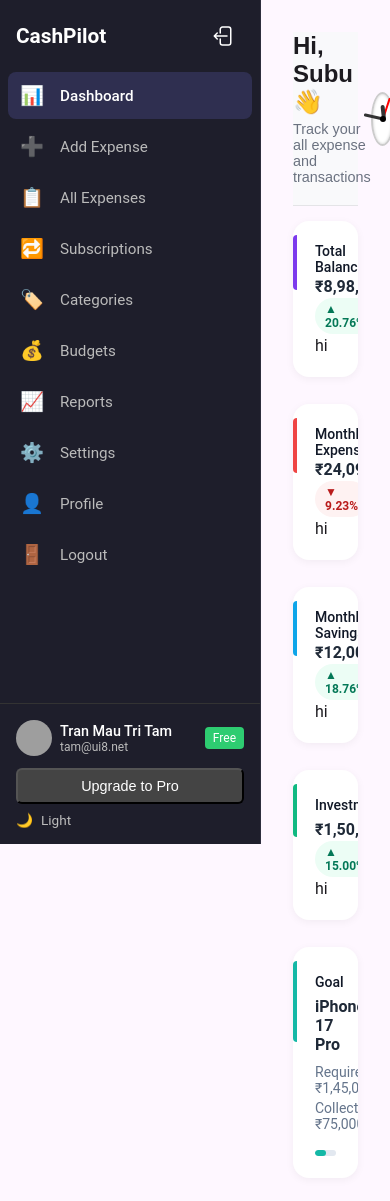
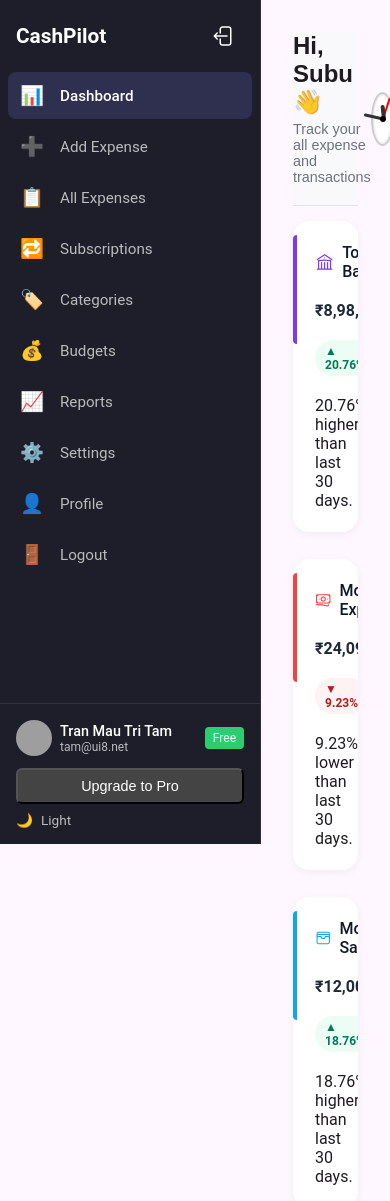
Before and after one commit to Surajpr21/CashPilot, a React (Create React App) app: page /dashboard in a window 390 px wide. Built offline with nearby package versions, Linux system fonts and the light colour scheme; grey boxes are pictures that could not be loaded.

Commit message:
Refactor StatsCards component to enhance layout, improve responsiveness, and add SVG icons for better visual representation

```diff
--- a/src/components/Dashboard/StatsCard/StatsCards.css
+++ b/src/components/Dashboard/StatsCard/StatsCards.css
@@ -15,7 +15,7 @@
   box-shadow: 0 2px 8px rgba(0, 0, 0, 0.05);
   padding: 24px;
   flex: 1 1 220px;
-  max-width: 260px;
+  max-width: 100%;
   min-width: 220px;
   display: flex;
   flex-direction: column;
@@ -97,7 +97,7 @@
 /* Large desktop screens: shrink cards to fit row between 1201px and 1760px */
 @media (min-width: 1201px) and (max-width: 1759px) {
   .stats-card-dashboard-card {
-    max-width: 225px;
+    max-width: 100%;
     min-width: 120px;
     padding: 12px;
   }
@@ -117,7 +117,7 @@
 /* When sidebar is collapsed, shrink cards to fit row between 1201px and 1920px */
 @media (min-width: 1201px) and (max-width: 1920px) {
   .dashboard-content.sidebar-collapsed .stats-card-dashboard-card {
-    max-width: 315px;
+    max-width: 410px;
     min-width: 100px;
     padding: 12px;
   }
@@ -153,7 +153,7 @@
 }
 
 .stats-card-dashboard-title {
-  font-size: 14px;
+  font-size: 16px;
   font-weight: 500;
   color: #111827;
 }
@@ -196,7 +196,7 @@
   padding: 8px;
   display: flex;
   flex-direction: column;
-  gap: 2px;
+  gap: 12px;
   z-index: 2;
   position: relative;
 }
--- a/src/components/Dashboard/StatsCard/StatsCards.jsx
+++ b/src/components/Dashboard/StatsCard/StatsCards.jsx
@@ -11,6 +11,23 @@
     positive: true,
     icon: "/icons/in-transit.png",
     color: "#7c3aed",
+    iconSvg: (
+      <svg
+        xmlns="http://www.w3.org/2000/svg"
+        fill="none"
+        viewBox="0 0 24 24"
+        stroke-width="1.5"
+        stroke="#7c3aed"
+        width="24px"
+        height="24px"
+      >
+        <path
+          stroke-linecap="round"
+          stroke-linejoin="round"
+          d="M12 21v-8.25M15.75 21v-8.25M8.25 21v-8.25M3 9l9-6 9 6m-1.5 12V10.332A48.36 48.36 0 0 0 12 9.75c-2.551 0-5.056.2-7.5.582V21M3 21h18M12 6.75h.008v.008H12V6.75Z"
+        />
+      </svg>
+    ),
   },
   {
     title: "Monthly Expense",
@@ -20,6 +37,22 @@
     positive: false,
     icon: "/icons/shipped.png",
     color: "#ef4444",
+    iconSvg: (
+      <svg
+        xmlns="http://www.w3.org/2000/svg"
+        fill="none"
+        viewBox="0 0 24 24"
+        stroke-width="1.5"
+        stroke="#ef4444"
+        class="size-6"
+      >
+        <path
+          stroke-linecap="round"
+          stroke-linejoin="round"
+          d="M2.25 18.75a60.07 60.07 0 0 1 15.797 2.101c.727.198 1.453-.342 1.453-1.096V18.75M3.75 4.5v.75A.75.75 0 0 1 3 6h-.75m0 0v-.375c0-.621.504-1.125 1.125-1.125H20.25M2.25 6v9m18-10.5v.75c0 .414.336.75.75.75h.75m-1.5-1.5h.375c.621 0 1.125.504 1.125 1.125v9.75c0 .621-.504 1.125-1.125 1.125h-.375m1.5-1.5H21a.75.75 0 0 0-.75.75v.75m0 0H3.75m0 0h-.375a1.125 1.125 0 0 1-1.125-1.125V15m1.5 1.5v-.75A.75.75 0 0 0 3 15h-.75M15 10.5a3 3 0 1 1-6 0 3 3 0 0 1 6 0Zm3 0h.008v.008H18V10.5Zm-12 0h.008v.008H6V10.5Z"
+        />
+      </svg>
+    ),
   },
   {
     title: "Monthly Savings",
@@ -28,6 +61,22 @@
     change: "18.76%",
     positive: true,
     color: "#0ea5e9",
+    iconSvg: (
+      <svg
+        xmlns="http://www.w3.org/2000/svg"
+        fill="none"
+        viewBox="0 0 24 24"
+        stroke-width="1.5"
+        stroke="#0ea5e9"
+        class="size-6"
+      >
+        <path
+          stroke-linecap="round"
+          stroke-linejoin="round"
+          d="M21 12a2.25 2.25 0 0 0-2.25-2.25H15a3 3 0 1 1-6 0H5.25A2.25 2.25 0 0 0 3 12m18 0v6a2.25 2.25 0 0 1-2.25 2.25H5.25A2.25 2.25 0 0 1 3 18v-6m18 0V9M3 12V9m18 0a2.25 2.25 0 0 0-2.25-2.25H5.25A2.25 2.25 0 0 0 3 9m18 0V6a2.25 2.25 0 0 0-2.25-2.25H5.25A2.25 2.25 0 0 0 3 6v3"
+        />
+      </svg>
+    ),
   },
   {
     title: "Investments",
@@ -36,39 +85,47 @@
     change: "15.00%",
     positive: true,
     color: "#10b981",
-  },
-  {
-    title: "Goal",
-    value: "iPhone 17 Pro",
-    required: "₹1,45,000",
-    collected: "₹75,000",
-    progress: 51.7, // percentage of progress
-    color: "#14b8a6",
+    iconSvg: (
+      <svg
+        xmlns="http://www.w3.org/2000/svg"
+        fill="none"
+        viewBox="0 0 24 24"
+        stroke-width="1.5"
+        stroke="#10b981"
+        class="size-6"
+      >
+        <path
+          stroke-linecap="round"
+          stroke-linejoin="round"
+          d="M7.5 14.25v2.25m3-4.5v4.5m3-6.75v6.75m3-9v9M6 20.25h12A2.25 2.25 0 0 0 20.25 18V6A2.25 2.25 0 0 0 18 3.75H6A2.25 2.25 0 0 0 3.75 6v12A2.25 2.25 0 0 0 6 20.25Z"
+        />
+      </svg>
+    ),
   },
 ];
 
 const StatsCards = () => {
   const renderCardContent = (item) => {
-    if (item.title === "Goal") {
-      return (
-        <>
-          <div className="stats-card-dashboard-value">{item.value}</div>
-          <div className="stats-card-dashboard-amounts">
-            <span>Required: {item.required}</span>
-            <span>Collected: {item.collected}</span>
-          </div>
-          <div className="stats-card-dashboard-progress">
-            <div
-              className="stats-card-dashboard-progress-bar"
-              style={{
-                width: `${item.progress}%`,
-                backgroundColor: item.color,
-              }}
-            />
-          </div>
-        </>
-      );
-    }
+    // if (item.title === "Goal") {
+    //   return (
+    //     <>
+    //       <div className="stats-card-dashboard-value">{item.value}</div>
+    //       <div className="stats-card-dashboard-amounts">
+    //         <span>Required: {item.required}</span>
+    //         <span>Collected: {item.collected}</span>
+    //       </div>
+    //       <div className="stats-card-dashboard-progress">
+    //         <div
+    //           className="stats-card-dashboard-progress-bar"
+    //           style={{
+    //             width: `${item.progress}%`,
+    //             backgroundColor: item.color,
+    //           }}
+    //         />
+    //       </div>
+    //     </>
+    //   );
+    // }
 
     return (
       <>
@@ -78,9 +135,11 @@
             item.positive ? "positive" : "negative"
           }`}
         >
-          <span>{item.positive ? "▲" : "▼"} {item.change}</span>
+          <span>
+            {item.positive ? "▲" : "▼"} {item.change}
+          </span>
         </div>
-        hi
+        {item.change} {item.positive ? "higher" : "lower"} than last 30 days.
       </>
     );
   };
@@ -93,9 +152,18 @@
             className="stats-card-dashboard-strip"
             style={{ backgroundColor: item.color }}
           />
-          <div className="stats-card-dashboard-content">
+          <div className="stats-card-dashboard-content" style={{ gap: "20px" }}>
             <div className="stats-card-dashboard-header">
-              <span className="stats-card-dashboard-title">{item.title}</span>
+              <div
+                className="stats-card-dashboard-title-wrapper"
+                style={{ display: "flex", alignItems: "center", gap: "8px" }}
+              >
+                {React.cloneElement(
+                  item.iconSvg,
+                  { width: "28px", height: "28px" }
+                )}
+                <span className="stats-card-dashboard-title">{item.title}</span>
+              </div>
               <button className="stats-card-dashboard-menu">⋮</button>
             </div>
             {renderCardContent(item)}
```
